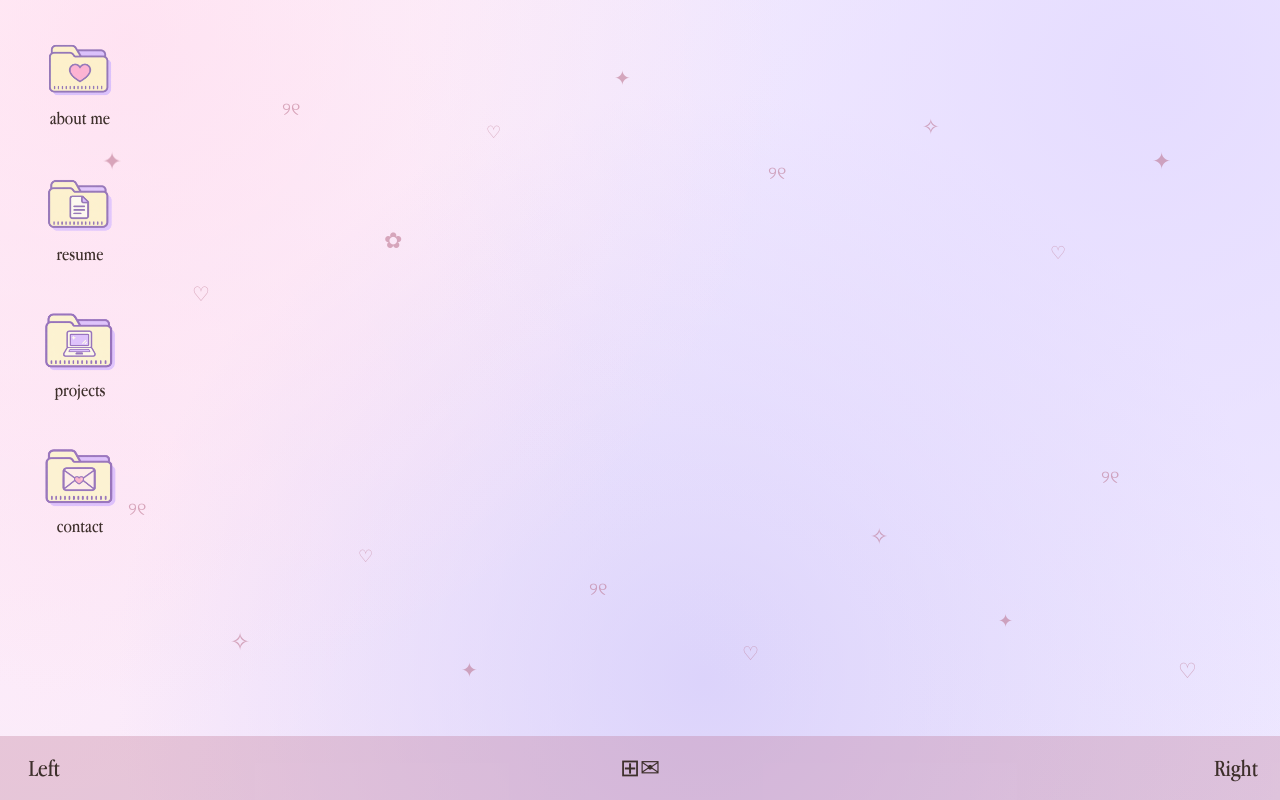
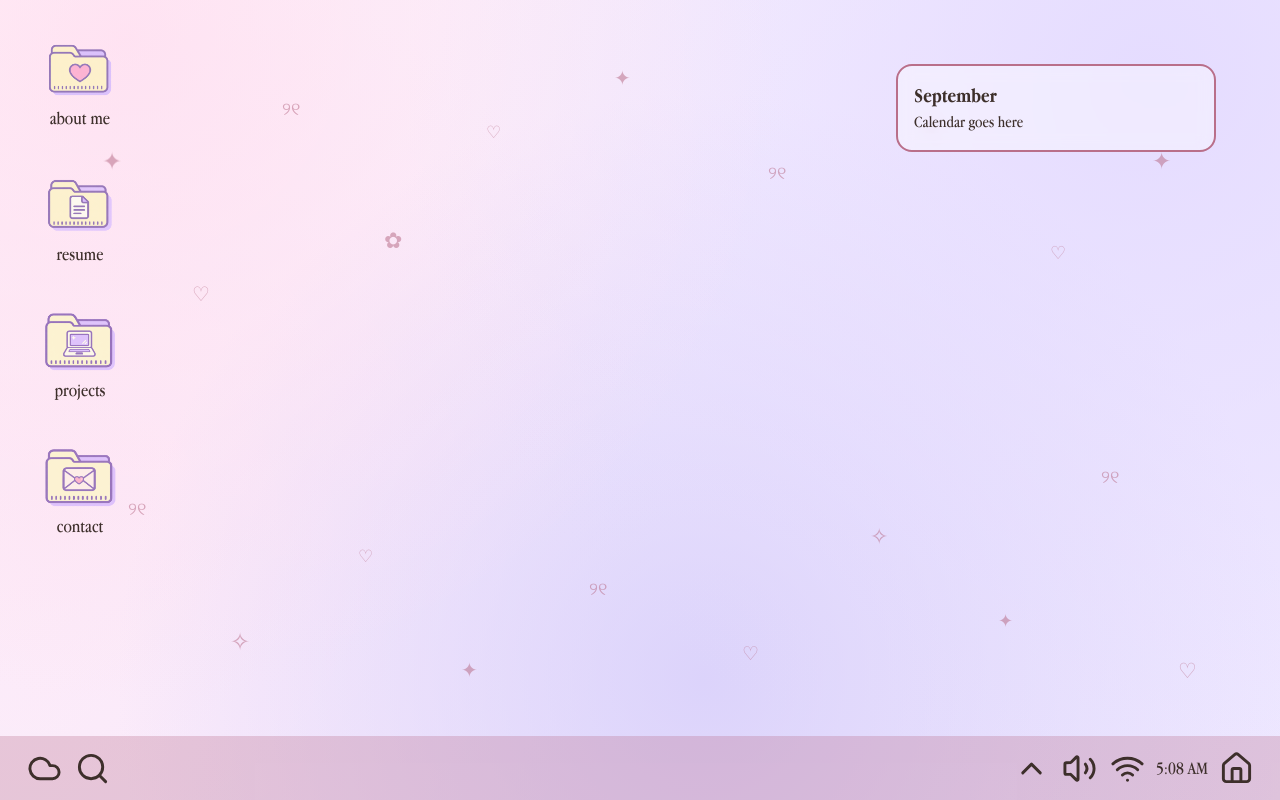
Before and after one commit to liviemn/portfolio, a React app: page / in a window 1280 px wide. Both pictures are taken after a click on the button "Sign In". Built offline with nearby package versions, Linux system fonts and the light colour scheme; the HTML template or start-up script is replaced by a standard one.

Commit message:
widget setup and bottom bar icons

```diff
--- a/src/components/BottomBar.tsx
+++ b/src/components/BottomBar.tsx
@@ -1,9 +1,12 @@
+import { Cloud, Search, Wifi, House, ChevronUp, Volume2 } from "lucide-react";
+import { useEffect, useState } from "react";
+
 type TaskbarButtonProps = {
   children: React.ReactNode;
 };
 
 function TaskbarButton({ children }: TaskbarButtonProps) {
-    return(
+  return (
     <button className="flex h-10 w-10 items-center justify-center rounded-lg text-2xl">
       {children}
     </button>
@@ -11,25 +14,45 @@ function TaskbarButton({ children }: TaskbarButtonProps) {
 }
 
 export default function BottomBar() {
+  const [time, setTime] = useState(new Date());
+  const formattedTime = time.toLocaleTimeString([], {
+    hour: "numeric",
+    minute: "2-digit",
+  });
+  useEffect(() => {
+    const interval = setInterval(() => {
+      setTime(new Date());
+    }, 1000);
+
+    return () => clearInterval(interval);
+  }, []);
   return (
     <div className="flex h-16 w-full items-center justify-between bg-[#B96F8A]/30 px-6">
-            <div>
+      <div className="flex items-center gap-2">
         <TaskbarButton>
-                    Left
+          <Cloud size={35} strokeWidth={2} />
+        </TaskbarButton>
+        <TaskbarButton>
+          <Search size={35} strokeWidth={2} />
         </TaskbarButton>
       </div>
 
-            <div>
+
+      <div className="flex items-center gap-2">
         <TaskbarButton>
-                    <button>⊞</button>
-                    <button>✉</button>
+          <ChevronUp size={35} strokeWidth={2} />
         </TaskbarButton>
-            </div>
-            <div>
         <TaskbarButton>
-                    Right
+          <Volume2 size={35} strokeWidth={2} />
+        </TaskbarButton>
+        <TaskbarButton>
+          <Wifi size={35} strokeWidth={2} />
+        </TaskbarButton>
+        <span className="text-lg text-[#3D2F2B]">{formattedTime}</span>
+        <TaskbarButton>
+          <House size={35} strokeWidth={2} />
         </TaskbarButton>
       </div>
     </div>
-    )
+  );
 }
--- a/src/components/Desktop.tsx
+++ b/src/components/Desktop.tsx
@@ -5,14 +5,14 @@ import DocIcon from "../assets/docicon.png";
 import LaptopIcon from "../assets/laptopicon.png";
 import LetterIcon from "../assets/lettericon.png";
 import DesktopIcon from "./DesktopIcon";
+import CalendarWidget from "./widgets/CalendarWidget";
 
 export default function Desktop() {
   return (
     <main className="flex flex-col h-screen overflow-hidden">
-
       <div className="relative flex-1 overflow-y-auto">
         <div className="relative min-h-screen">
-            <FloatingDecorations />
+          <FloatingDecorations />
           {/* desktop icons */}
           <div className="absolute left-6 top-5 flex flex-col gap-6">
             <DesktopIcon icon={HeartIcon} label="about me" />
@@ -24,8 +24,10 @@ export default function Desktop() {
             <DesktopIcon icon={LetterIcon} label="contact" />
           </div>
 
-          <div className="absolute right-8 top-8">
-            {/* widgets here */}
+          <div className="absolute right-8 top-8 flex flex-col items-end gap-5">
+            <div className="absolute right-8 top-8">
+              <CalendarWidget />
+            </div>
           </div>
         </div>
       </div>
--- /dev/null
+++ b/src/components/Widget.tsx
@@ -0,0 +1,16 @@
+type WidgetProps = {
+    children: React.ReactNode;
+    className?: string;
+};
+
+export default function Widget({
+    children,
+    className="",
+}: WidgetProps) {
+    return(
+        <div
+        className={`rounded-2xl border-2 border-[#B96F8A] bg-white/40 p-4 backdrop-blur-sm ${className}`}>
+            {children}
+        </div>
+    );
+}
--- /dev/null
+++ b/src/components/widgets/CalendarWidget.tsx
@@ -0,0 +1,15 @@
+import Widget from "../WIdget";
+
+export default function CalendarWidget() {
+  return (
+    <Widget className="w-80">
+      <h2 className="text-xl font-semibold">
+        September
+      </h2>
+
+      <p>
+        Calendar goes here
+      </p>
+    </Widget>
+  );
+}
```
Lines whose indentation alone changed are shown as unchanged.
